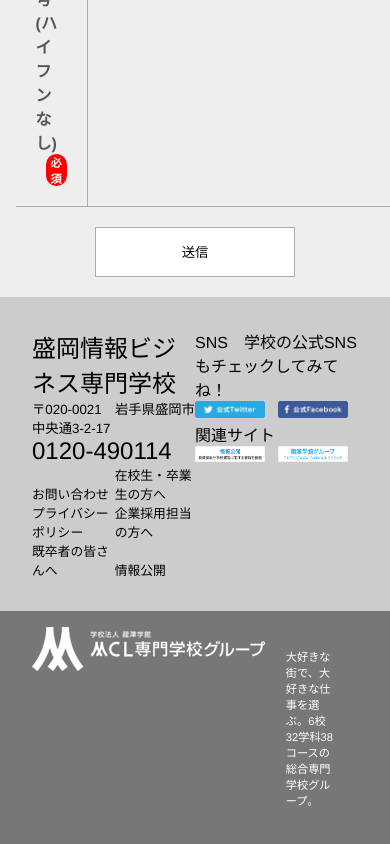
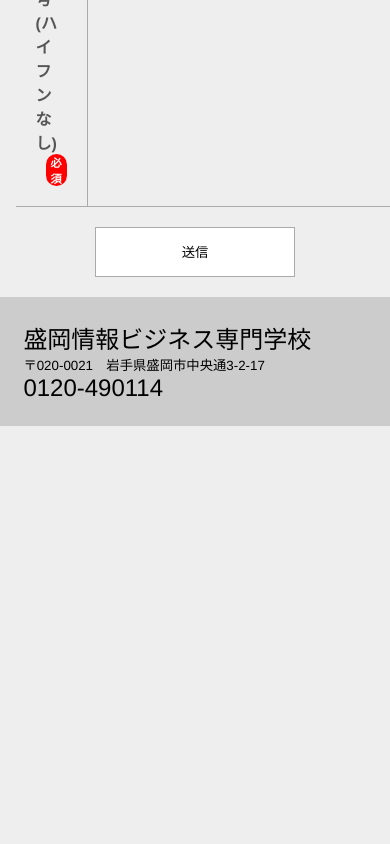
Before and after one commit to OdagiriReina/Odagiri_LP, a plain HTML site: page index.html in a window 390 px wide. Shown: the part 8576-9420 px from the top of the page. After the commit the page ends 9002 px from the top, so only its background shows below. Drawn offline with Linux system fonts and the light colour scheme.

Commit message:
Update style.css

```diff
--- a/style.css
+++ b/style.css
@@ -445,13 +445,14 @@
 
 /*footer*/
 footer {
+    box-sizing: border-box;
     width: 100%;
-    /* padding: 0 5%; */
 }
 .foot1 {
     display: flex;
     background-color: #ccc;
     padding: 2rem;
+    padding: 0 5%;
 }
 .foot1 .footInfo, .foot1 .footlink {
     display: inline-block;
@@ -478,7 +479,7 @@
 .foot2 {
     background-color: #777;
     display: flex;
-    padding: 1rem 2rem;
+    padding: 2% 5%;
 }
 .foot2 p {
     font-size: 0.7rem;
@@ -598,4 +599,12 @@
     .diptype .indiv {
         height: 15rem;
     }
+    .foot1, .foot1 .footInfo{
+        display: block;
+        width: 100%;
+        padding: 3%;
+    }
+    .footInfo ul, .foot1 .footlink, .foot2{
+        display: none;
+    }
 }
```
